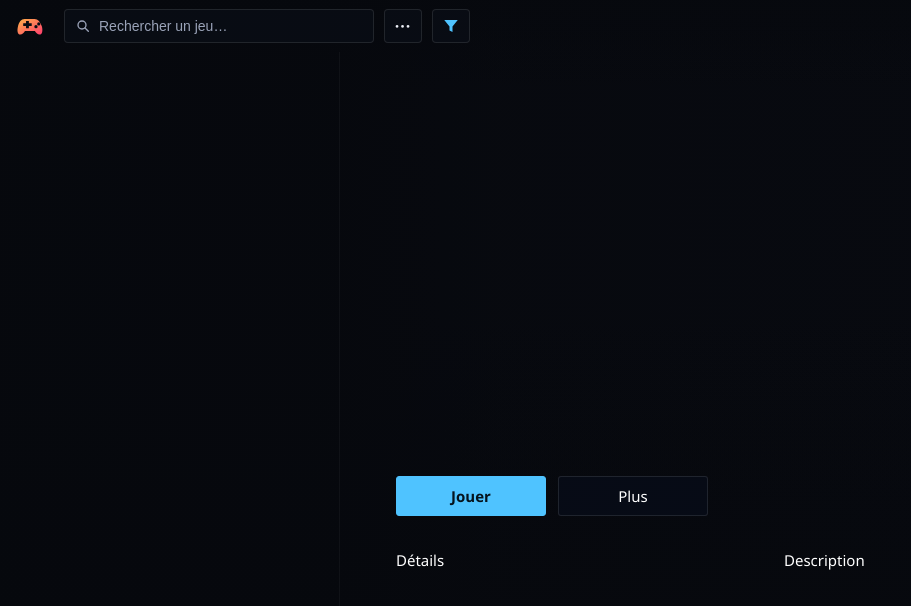
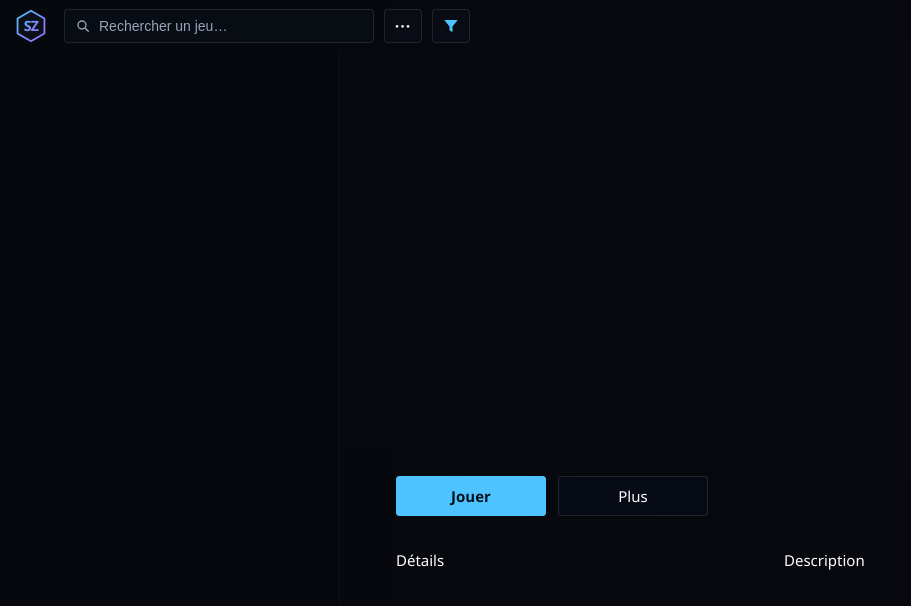
Before and after one commit to ShyZiio/Launcher-V3-game, an Electron app: page index.html in a window 1280 px wide. Shown: the whole page, without its empty margins (0-911 px from the left). Drawn offline with Linux system fonts and the light colour scheme; no server answers.

Commit message:
Update index.html

```diff
--- a/index.html
+++ b/index.html
@@ -12,18 +12,15 @@
 
   <div class="app">
     <header class="top">
-      <svg class="logo" viewBox="0 0 48 48" aria-hidden="true">
+      <svg class="logo" viewBox="0 0 48 48" aria-label="ShyZiio">
         <defs>
           <linearGradient id="lg" x1="0" y1="0" x2="1" y2="1">
-            <stop offset="0" stop-color="#ffb347"/>
-            <stop offset="1" stop-color="#ff3d6e"/>
+            <stop offset="0" stop-color="#4fc3ff"/>
+            <stop offset="1" stop-color="#9b6bff"/>
           </linearGradient>
         </defs>
-        <path d="M13 12c-5 0-8 4-9.500 11-1.300 6-.5 11 3.500 11 2.700 0 4.500-2 6.500-5h14c2 3 3.800 5 6.500 5 4 0 4.800-5 3.500-11C35 16 32 12 27 12z"
-              transform="translate(2 2)" fill="url(#lg)"/>
-        <path d="M14 20h4v-3h4v3h4v4h-4v3h-4v-3h-4z" fill="#0b0d13" transform="translate(-1 0)"/>
-        <circle cx="35" cy="21" r="2.300" fill="#0b0d13"/>
-        <circle cx="31" cy="25" r="2.300" fill="#0b0d13"/>
+        <path d="M24 2.500L43 13.500v21L24 45.500 5 34.500v-21z" fill="#0d1018" stroke="url(#lg)" stroke-width="2.500" stroke-linejoin="round"/>
+        <text x="24" y="30.500" text-anchor="middle" font-family="'Segoe UI', Inter, Arial, sans-serif" font-size="20" font-weight="800" letter-spacing="-1" fill="url(#lg)">SZ</text>
       </svg>
 
       <div class="search">
```
